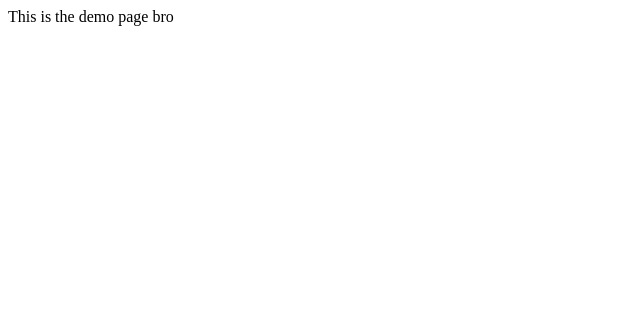
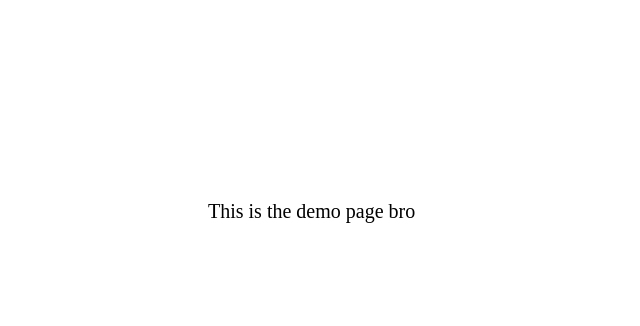
Before and after one commit to awsgroup24/demo, a plain HTML site: page index.html in a window 1280 px wide. Shown: the whole page, without its empty margins (0-640 px from the left). Drawn offline with Linux system fonts and the light colour scheme.

Commit message:
i add style to index.html

```diff
--- a/index.html
+++ b/index.html
@@ -1,5 +1,12 @@
 <html>
   </head>
+  <style>
+.demo {
+padding: 100px;
+font-size: 20px;
+margin: 100px;
+}
+</style>
   <head>
     <body>
       <div class="demo">
```
